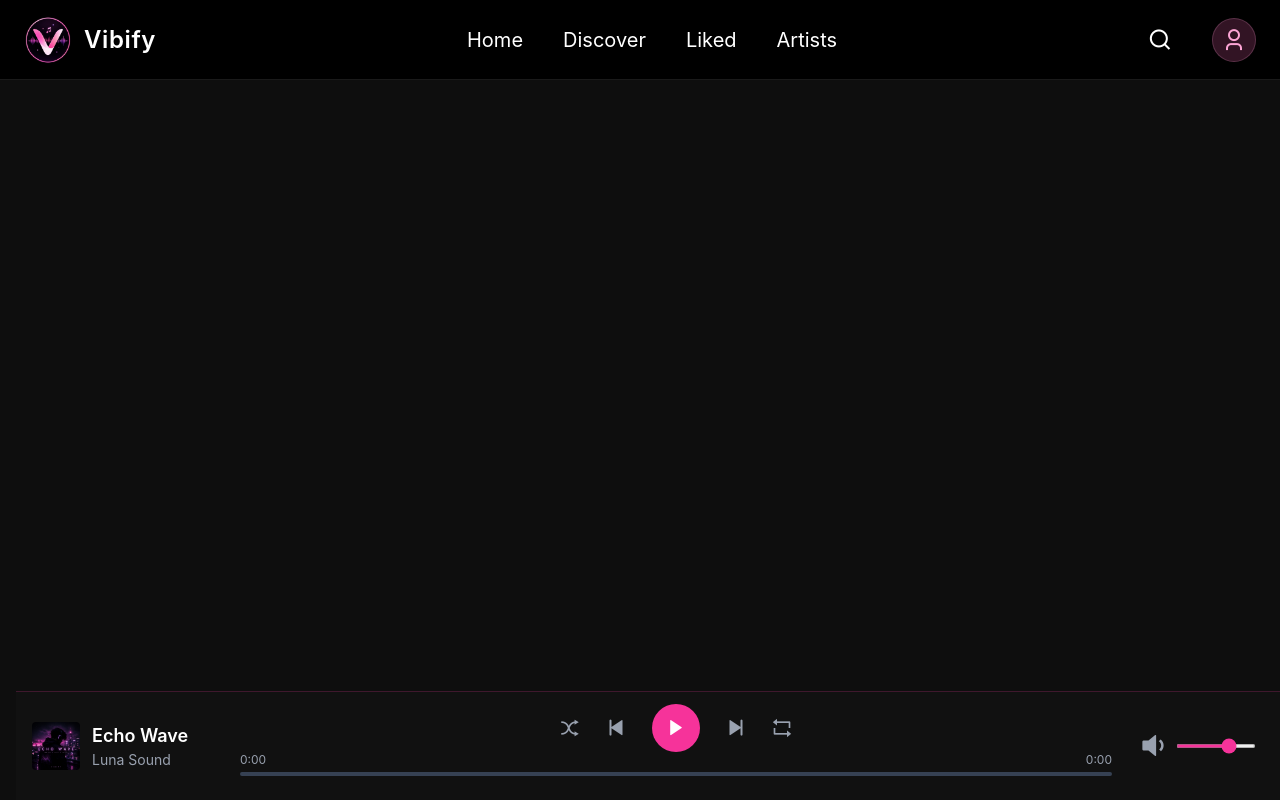
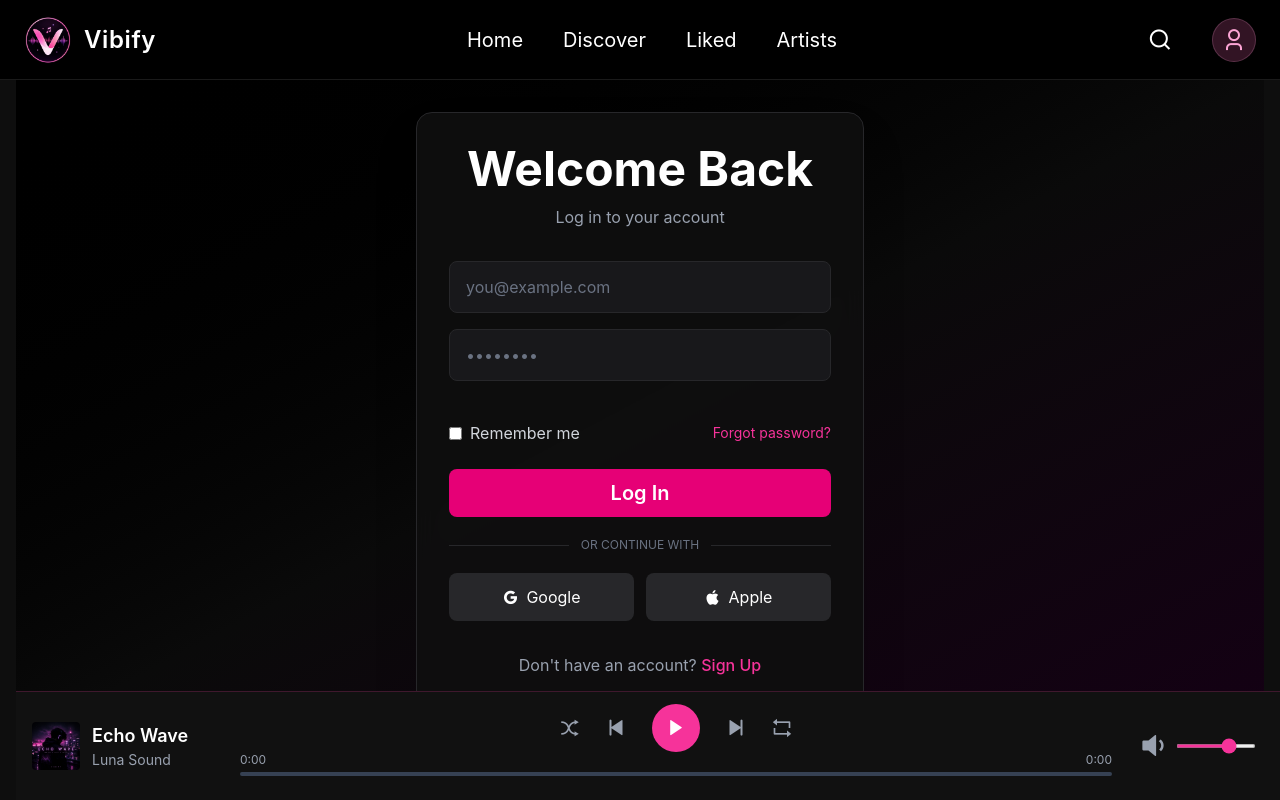
Before and after one commit to diyameghani26/Vibify, a React (Vite) app: page /profile in a window 1280 px wide. Built offline with nearby package versions, Linux system fonts and the light colour scheme.

Commit message:
completed profile page ui

```diff
--- a/index.html
+++ b/index.html
@@ -2,7 +2,7 @@
 <html lang="en">
   <head>
     <meta charset="UTF-8" />
-    <link rel="icon" type="image/svg+xml" href="/favicon.svg" />
+    <link rel="icon" type="image/svg+xml" href="/vibify.png" />
     <meta name="viewport" content="width=device-width, initial-scale=1.0" />
     <link
   href="https://cdn.jsdelivr.net/npm/remixicon@4.9.0/fonts/remixicon.css"
--- a/src/App.jsx
+++ b/src/App.jsx
@@ -12,6 +12,7 @@ import { useState} from 'react'
 import tracks from './data/track'
 import ArtistsDetail from './pages/ArtistsDetail'
 import SplashScreen from './Components/SplashScreen'
+import Profile from './pages/profile'
 
 const App = () => {
 
@@ -80,7 +81,6 @@ if(showSplash){
    setSearchQuery={setSearchQuery}
   />} />
 
-
       <Route path="/liked" element={<Liked
       allTracks={allTracks}
       setIsPlaying={setIsPlaying}
@@ -93,9 +93,13 @@ if(showSplash){
       <Route path="/artist/:id" element={<ArtistsDetail/>}/>
 
      <Route path="/search" element={<Search setCurrentTrack={setCurrentTrack} setIsPlaying={setIsPlaying} />} />
+
+      <Route path="/profile" element={<Profile/>}/>
     </Routes>
 
+
 <PlayerBar
+
   currentTrack={currentTrack}
   setCurrentTrack={setCurrentTrack}
   isPlaying={isPlaying}
--- a/src/Components/Navbar.jsx
+++ b/src/Components/Navbar.jsx
@@ -90,7 +90,9 @@ const Navbar = () => {
 
     <div className='w-11 h-11 rounded-full bg-pink-400/20
     flex items-center justify-center border border-pink-300/20'>
-      <i className="ri-user-3-line text-2xl text-pink-300"></i>
+      <i
+       onClick={() => navigate('/profile')}
+      className="ri-user-3-line text-2xl text-pink-300"></i>
     </div>
   </div>
 
@@ -114,9 +116,11 @@ bg-black text-white px-2 py-3'>
   <div className='w-10 h-10 rounded-full
   bg-pink-400/10 border border-pink-400/10
   flex items-center justify-center'>
-
-
-      <i className="ri-search-line text-2xl hover:text-pink-400 transition-all"
+    <i className={`ri-search-line text-2xl transition-all ${
+      location.pathname === "/search"
+        ? "text-pink-400"
+        : "text-white hover:text-pink-400"
+    }`}
        onClick={() => navigate('/search')}
       ></i>
   </div>
@@ -126,8 +130,14 @@ bg-black text-white px-2 py-3'>
   bg-pink-400/10 border border-pink-400/10
   flex items-center justify-center'>
 
-    <i className="ri-user-3-line text-xl
-    hover:text-pink-400 transition-all"></i>
+    <i className={`ri-user-3-line text-xl
+    hover:text-pink-400 transition-all ${
+      location.pathname === "/profle"
+        ? "text-pink-400"
+        : "text-white hover:text-pink-400"
+    }`}
+    onClick={() => navigate('/profile')}
+    ></i>
   </div>
 
 </div>
--- /dev/null
+++ b/src/pages/profile.jsx
@@ -0,0 +1,84 @@
+import React from "react";
+
+const Profile = () => {
+  return (
+    <div className="  bg-linear-to-br from-black via-[#0a0a0a] to-[#140014] flex items-center justify-center px-4 py-8">
+
+      <div className="w-full max-w-md bg-[#0f0f0f]/90 backdrop-blur-md border border-zinc-800 rounded-2xl p-6 sm:p-8 shadow-2xl">
+
+        {/* Heading */}
+        <h1 className="text-4xl sm:text-5xl font-bold text-center text-white">
+          Welcome Back
+        </h1>
+
+        <p className="text-center text-base text-gray-400 mt-3 mb-8">
+          Log in to your account
+        </p>
+
+        {/* Email */}
+        <input
+          type="email"
+          placeholder="you@example.com"
+          className="w-full h-13 px-4 md:b-8 mb-4  rounded-lg bg-zinc-900 border border-zinc-800 text-white placeholder:text-gray-500 focus:outline-none focus:border-pink-500"
+        />
+
+        {/* Password */}
+        <input
+          type="password"
+          placeholder="••••••••"
+          className="w-full h-13 px-4 rounded-lg bg-zinc-900 border border-zinc-800 text-white placeholder:text-gray-500 focus:outline-none focus:border-pink-500"
+        />
+
+        {/* Remember + Forgot */}
+        <div className="flex items-center justify-between mt-10 text-sm">
+          <label className="flex text-base items-center gap-2 text-gray-300">
+            <input type="checkbox"  className="accent-pink-500" />
+            Remember me
+          </label>
+
+          <button className="text-pink-500 hover:text-pink-400">
+            Forgot password?
+          </button>
+        </div>
+
+        {/* Login Button */}
+        <button className="w-full h-12 text-xl bg-pink-600 hover:bg-pink-500 transition rounded-lg text-white font-semibold mt-6">
+          Log In
+        </button>
+
+        {/* Divider */}
+        <div className="flex items-center gap-3 my-5">
+          <div className="flex-1 h-px bg-zinc-800"></div>
+          <span className="text-xs text-gray-500 uppercase">
+            Or continue with
+          </span>
+          <div className="flex-1 h-px bg-zinc-800"></div>
+        </div>
+
+        {/* Social Buttons */}
+        <div className="grid grid-cols-2 gap-3">
+          <button className="h-10 md:h-12 rounded-lg bg-zinc-800 hover:bg-zinc-700 text-white flex items-center justify-center gap-2 transition">
+            <i className="ri-google-fill"></i>
+            Google
+          </button>
+
+          <button className="h-10 md:h-12 rounded-lg bg-zinc-800 hover:bg-zinc-700 text-white flex items-center justify-center gap-2 transition">
+            <i className="ri-apple-fill"></i>
+            Apple
+          </button>
+        </div>
+
+        {/* Sign Up */}
+        <p className="text-center text-gray-400 mt-3 md:mt-8">
+          Don't have an account?{" "}
+          <span className="text-pink-500 hover:text-pink-400 cursor-pointer font-medium">
+            Sign Up
+          </span>
+        </p>
+
+      </div>
+    </div>
+  );
+};
+
+export default Profile;
```
Also changed, not shown: src/Components/PlayerBar.jsx (+11 -11 lines).
